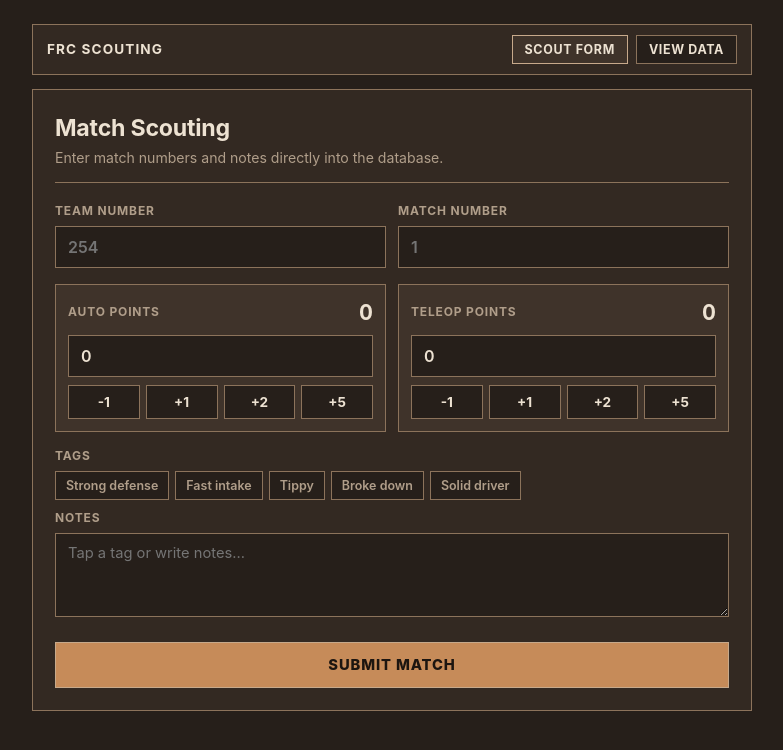
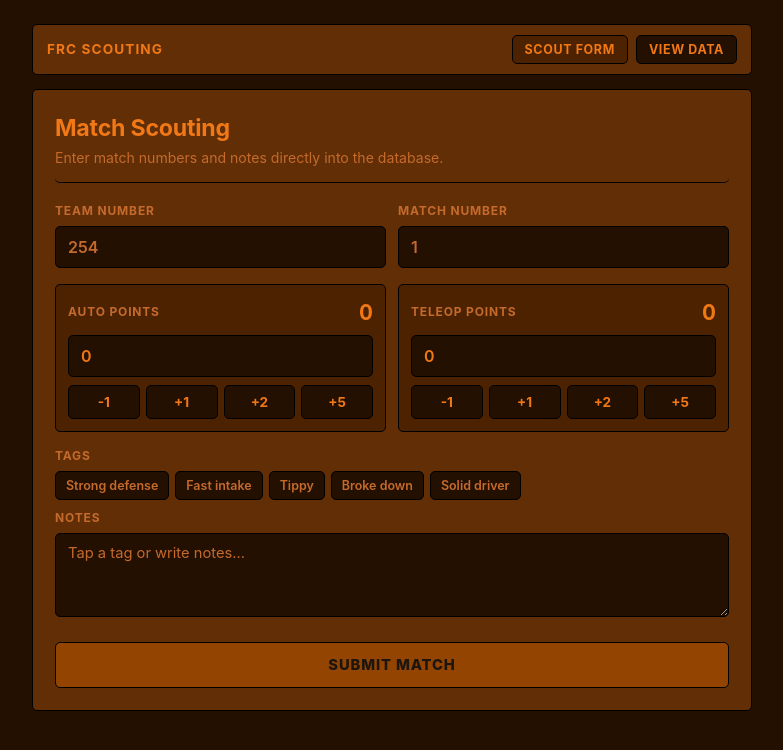
Before and after one commit to bakirwtd/frcproject, a plain HTML site: page index.html in a window 1280 px wide. Shown: the whole page, without its empty margins (248-1031 px from the left). Drawn offline with nearby package versions, Linux system fonts and the light colour scheme.

Commit message:
Update a few things and change color theme

```diff
--- a/index.html
+++ b/index.html
@@ -8,15 +8,15 @@
   <script src="https://cdn.jsdelivr.net/npm/@supabase/supabase-js@2"></script>
   <style>
     :root {
-      --bg: #261f1a;
-      --surface: #332922;
-      --surface-2: #3f332a;
-      --stroke: #8c735b;
-      --stroke-bright: #c7a98b;
-      --text: #ede2d2;
-      --muted: #b09e8a;
-      --accent: #c68b59;
-      --accent-hover: #b37846;
+      --bg: #241001;
+      --surface: #612e06;
+      --surface-2: #4d2200;
+      --stroke: #000000;
+      --stroke-bright: #000000;
+      --text: #f07816;
+      --muted: #c56a2d;
+      --accent: #924400;
+      --accent-hover: #a74e00;
       --ok-bg: #293b2c;
       --ok-stroke: #689f72;
       --err-bg: #422624;
@@ -25,8 +25,14 @@
 
     * {
       box-sizing: border-box;
-      border-radius: 0 !important;
+      border-radius: 5px !important;
       box-shadow: none !important;
+
+    }
+
+    *::placeholder {
+      color: var(--muted);
+      opacity: 1;
     }
 
     body {
@@ -134,7 +140,7 @@
     input[type="password"],
     textarea {
       width: 100%;
-      background: var(--bg);
+      background: var(--bg) !important;
       color: var(--text);
       border: 1.5px solid var(--stroke);
       padding: 10px 12px;
```
